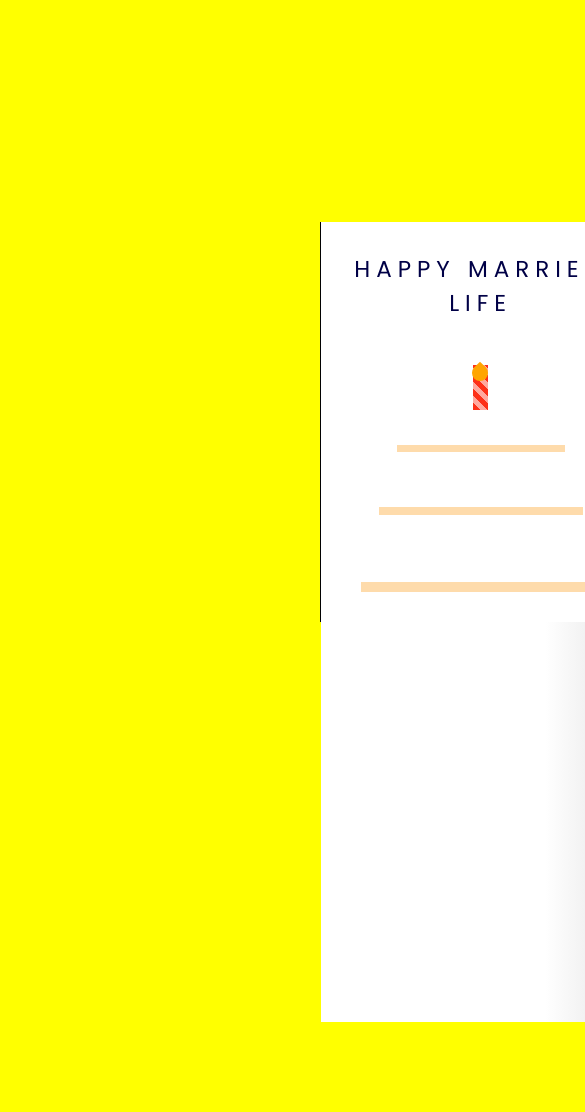
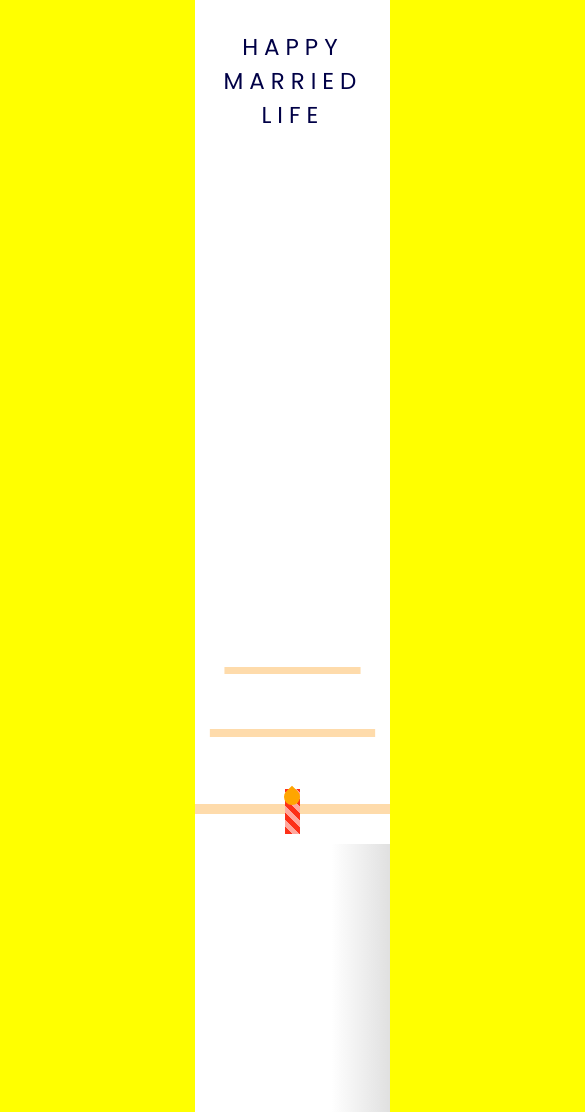
Before and after one commit to Ifhy1/HMLTOYOUB, a plain HTML site: page index.html in a window 390 px wide. Shown: the top 1112 px of the page, 585 px wide, since content can reach past the window. Before the commit the page ends 1022 px from the top, so only its background shows below. Drawn offline with Linux system fonts and the light colour scheme.

Commit message:
this is it

```diff
--- a/style.css
+++ b/style.css
@@ -122,6 +122,36 @@
     right: 0;
     bottom: 202px;
 }
+
+/* Media query for mobile alignment */
+@media only screen and (max-width: 640px)
+{
+  .card {
+    width: 100%;
+    height: auto;
+    position: static;
+    margin: 0;
+    -webkit-perspective: none;
+    perspective: none;
+    transition: 1s;
+  }
+  .inside {
+    padding: 20px;
+  }
+  .outside {
+    transform-origin: top;
+    cursor: auto;
+  }
+  .top-layer,
+  .middle-layer,
+  .bottom-layer {
+    width: 100%;
+    margin: 0;
+  }
+  .candle {
+    bottom: 0;
+  }
+}
 .candle:before {
     content: "";
     position: absolute;
```
